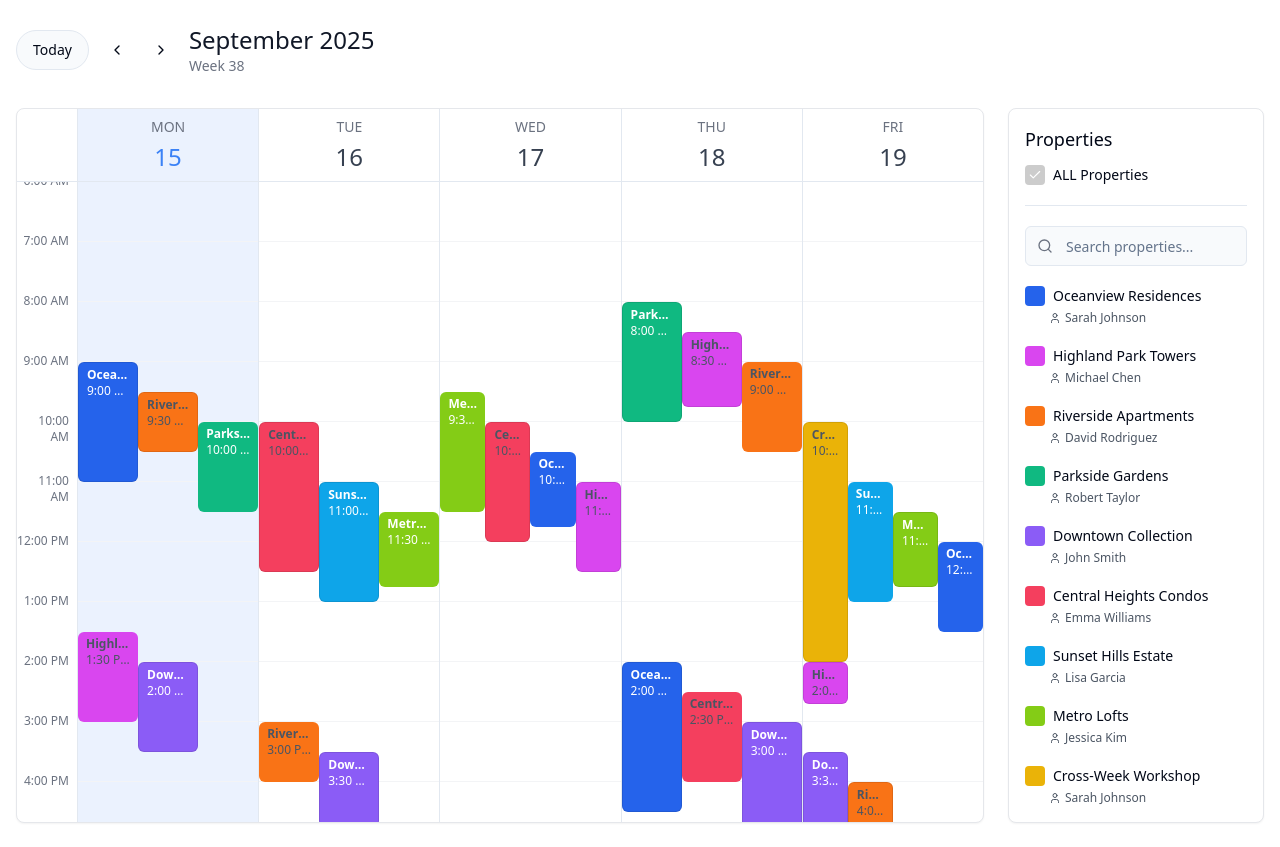
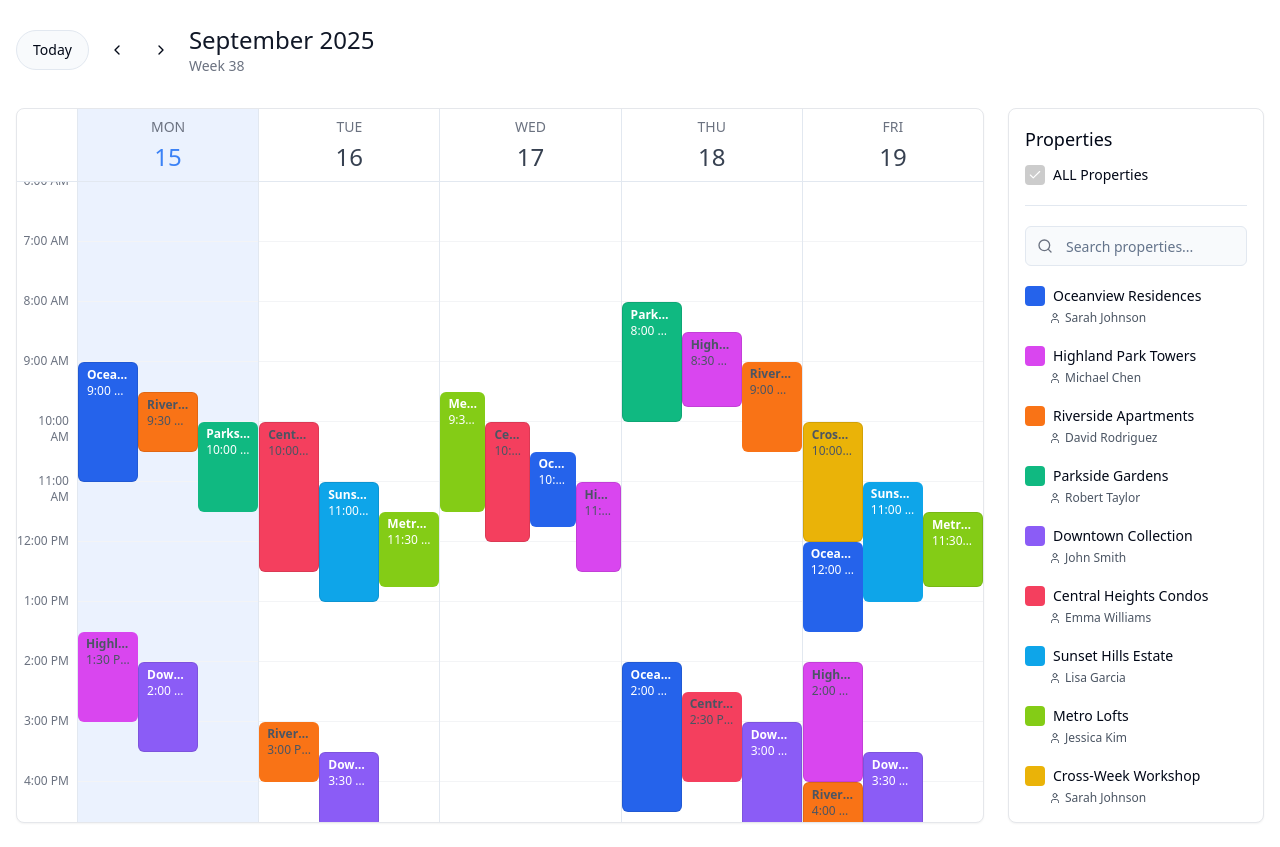
Before and after one commit to ouadd-eng/panda-family-calendar, a React (Vite) app: page / in a window 1280 px wide. Built offline with nearby package versions, Linux system fonts and the light colour scheme.

Commit message:
Fix mock data errors

```diff
--- a/src/data/mockData.ts
+++ b/src/data/mockData.ts
@@ -385,7 +385,6 @@ export const generateMockTimeSlots = (currentDate: Date): TimeSlot[] => {
         broker: brokers[0],
         isCrossWeek: true,
         endDay: 1, // Ends on Monday of next week
-        endTime: '14:00',
       },
       {
         id: getUniqueId(),
@@ -400,7 +399,6 @@ export const generateMockTimeSlots = (currentDate: Date): TimeSlot[] => {
         broker: brokers[1],
         isCrossWeek: true,
         endDay: 2, // Ends on Tuesday of next week
-        endTime: '12:00',
       }
     );
   } else {
@@ -620,7 +618,6 @@ export const generateMockTimeSlots = (currentDate: Date): TimeSlot[] => {
         broker: brokers[2],
         isCrossWeek: true,
         endDay: 2, // Ends on Tuesday of next week
-        endTime: '15:00',
       },
       {
         id: getUniqueId(),
@@ -635,7 +632,6 @@ export const generateMockTimeSlots = (currentDate: Date): TimeSlot[] => {
         broker: brokers[4],
         isCrossWeek: true,
         endDay: 1, // Ends on Monday of next week
-        endTime: '12:00',
       }
     );
   }
```
Also changed, not shown: 1 other file (tests, documents, lock files or other folders).
